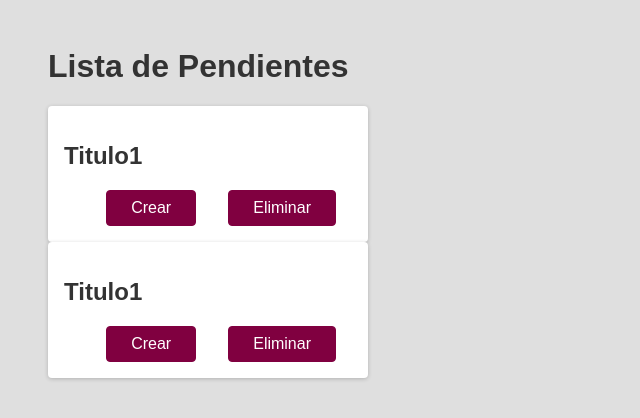
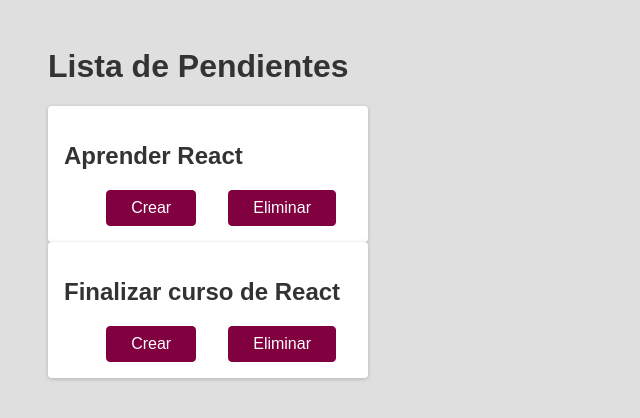
Before and after one commit to JulianHerrera0107/curso-react, a React (Create React App) app: page / in a window 1280 px wide. Shown: the top 418 px of the page, without its empty margins (0-640 px from the left). Built offline with nearby package versions, Linux system fonts and the light colour scheme.

Commit message:
Agregando la funcionalidad del botón eliminiar mediante los componentes Modal, Backdrop en Todo.js para quitar la interfaz en la pantalla

```diff
--- a/package.json
+++ b/package.json
@@ -8,6 +8,7 @@
     "@testing-library/user-event": "^13.5.0",
     "react": "^19.0.0",
     "react-dom": "^19.0.0",
+    "react-router-dom-v5-compat": "^6.28.1",
     "react-scripts": "5.0.1",
     "web-vitals": "^2.1.4"
   },
--- a/src/App.js
+++ b/src/App.js
@@ -4,8 +4,8 @@
   return (
     <div>
       <h1>Lista de Pendientes</h1>
-      <ListaPendientes />
-      <ListaPendientes />
+      <ListaPendientes text='Aprender React'/>
+      <ListaPendientes text='Finalizar curso de React'/>
     </div>
   );
 }
--- /dev/null
+++ b/src/components/Backdrop.js
@@ -0,0 +1,7 @@
+function Backdrop(props){ //Backdrop significa telón de foro
+    return(
+        <div className="backdrop" onClick={props.onCancel}/>
+        //Permite cerrar el componente haciendo clic en la pantalla
+    );
+}
+export default Backdrop;
--- /dev/null
+++ b/src/components/Modal.js
@@ -0,0 +1,21 @@
+function Modal(props) {
+
+    function cancelHandler() {
+        props.onCancel();
+    }
+
+    function confirmHandler() {
+        props.onConfirm();
+    }
+
+    return (
+        <div className="modal">
+            <p>¿Estás seguro?</p>
+            <button className="btn btn--alt" onClick={cancelHandler}>Cancelar</button>
+            <button className="btn" onClick={confirmHandler}>Confirmar</button>
+        </div>
+
+    );
+}
+
+export default Modal;
--- a/src/components/Todo.js
+++ b/src/components/Todo.js
@@ -1,11 +1,27 @@
-function ListaPendientes() {
+import { useState } from "react";
+import Modal from "./Modal";
+import Backdrop from "./Backdrop";
+
+function ListaPendientes(props) {
+    const [modalIsOpen, setModalIsOpen] = useState(false);
+
+    function deleteHandler() { //Función para eliminar el mensaje por botones
+        setModalIsOpen(true);
+    }
+
+    function closeModalHandler() { //Función para cerrar el componente Modal
+        setModalIsOpen(false);
+    }
+
     return (
         <div className="card">
-            <h2>Titulo1</h2>
+            <h2>{props.text}</h2>
             <div className="actions">
                 <button className="btn">Crear</button>
-                <button className="btn">Eliminar</button>
+                <button className="btn" onClick={deleteHandler}>Eliminar</button>
             </div>
+            {modalIsOpen && <Modal onCancel={closeModalHandler} onConfirm={closeModalHandler}/>}
+            {modalIsOpen && <Backdrop onCancel={closeModalHandler}/>}
         </div>
     );
 }
```
Also changed, not shown: 1 other file (tests, documents, lock files or other folders).
